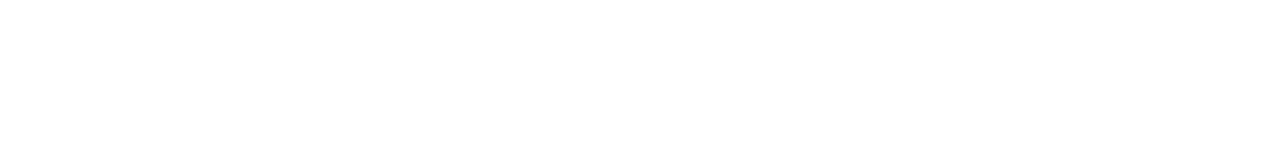
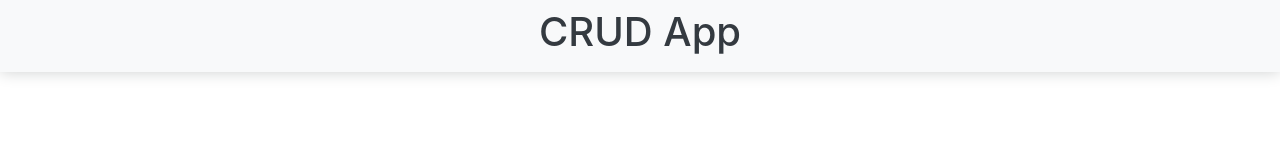
Before and after one commit to JBudny/CRUD-App, a website: page index.html in a window 1280 px wide. Drawn offline with nearby package versions, Linux system fonts and the light colour scheme.

Commit message:
Add page header

```diff
--- a/index.html
+++ b/index.html
@@ -9,6 +9,16 @@
     <title>CRUD App</title>
 </head>
 <body>
+    <div class="container-fluid fixed-top mb-2 px-0">
+        <div class="row">
+            <div class="col-12">
+                <div class="page-header text-dark bg-light py-2 text-center">
+                    <h1>CRUD App</h1>
+                </div>
+            </div>
+        </div>
+    </div>
+
     <script src="https://code.jquery.com/jquery-3.4.1.slim.min.js" integrity="sha384-J6qa4849blE2+poT4WnyKhv5vZF5SrPo0iEjwBvKU7imGFAV0wwj1yYfoRSJoZ+n" crossorigin="anonymous"></script>
     <script src="https://cdn.jsdelivr.net/npm/popper.js@1.16.0/dist/umd/popper.min.js" integrity="sha384-Q6E9RHvbIyZFJoft+2mJbHaEWldlvI9IOYy5n3zV9zzTtmI3UksdQRVvoxMfooAo" crossorigin="anonymous"></script>
     <script src="https://stackpath.bootstrapcdn.com/bootstrap/4.4.1/js/bootstrap.min.js" integrity="sha384-wfSDF2E50Y2D1uUdj0O3uMBJnjuUD4Ih7YwaYd1iqfktj0Uod8GCExl3Og8ifwB6" crossorigin="anonymous"></script>
--- a/scss/styles.scss
+++ b/scss/styles.scss
@@ -0,0 +1,7 @@
+body {
+    padding-top: (4.5rem + 15/16);
+}
+
+.page-header {
+    box-shadow: 0 0 15px #ced0d0;
+}
```
Also changed, not shown: css/styles.css.
